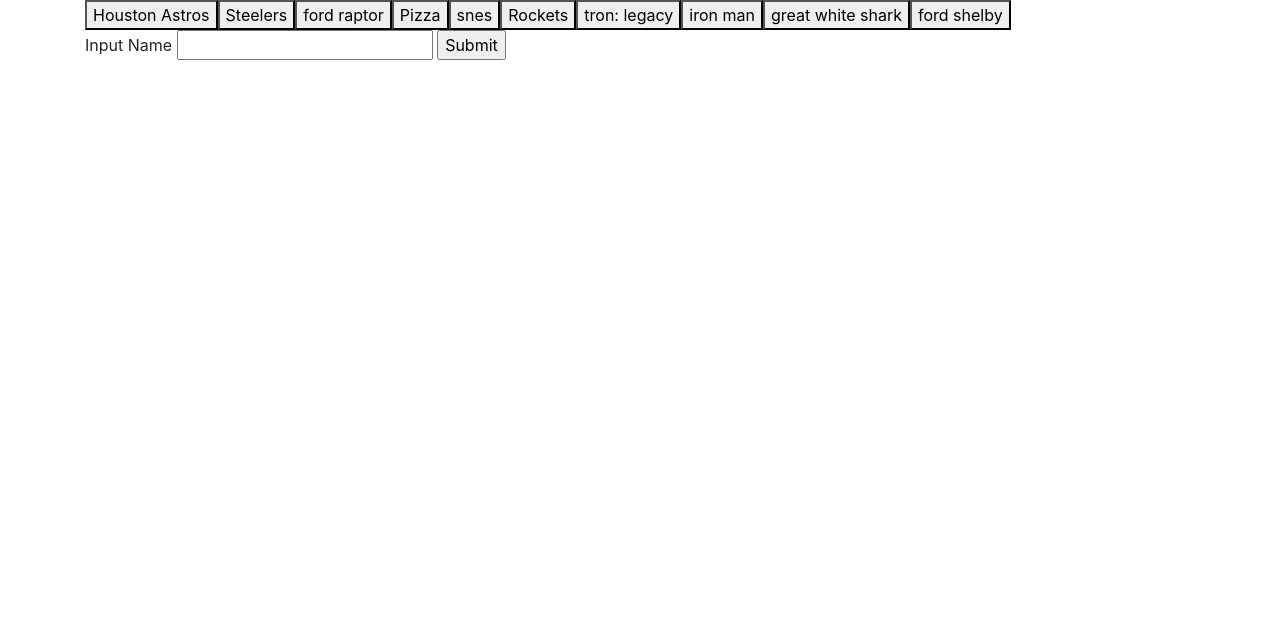
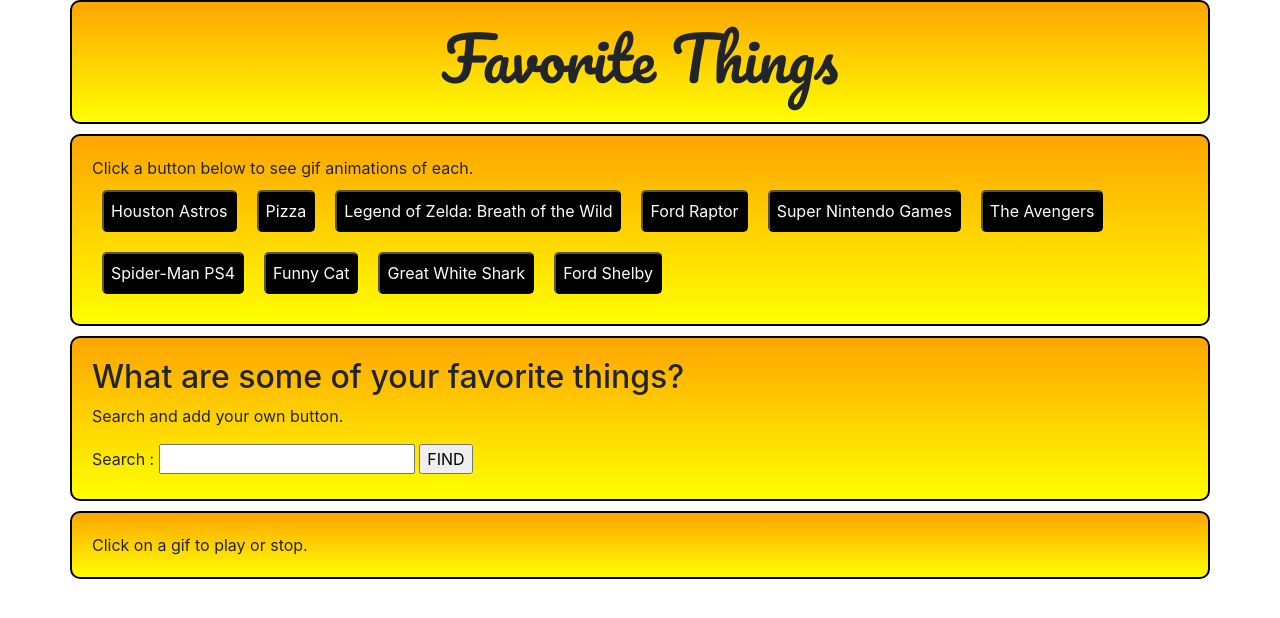
Before and after one commit to mig9tx/AJAX_Giphy_HW_06, a plain HTML site: page index.html in a window 1280 px wide. Drawn offline with nearby package versions, Linux system fonts and the light colour scheme.

Commit message:
minor styling

```diff
--- a/assets/css/style.css
+++ b/assets/css/style.css
@@ -0,0 +1,29 @@
+.myGifs{
+    margin: 10px;
+    vertical-align: -webkit-baseline-middle;
+}
+
+.container{
+    background-image: linear-gradient(orange,yellow);
+    border-radius: 10px;
+    border: 2px solid black;
+    padding: 20px;
+    margin-bottom: 10px;
+}
+
+button {
+    color: white;
+    background-color: black;
+    border-radius: 5px;
+    padding: 7px;
+    /* background-color: white; */
+}
+h1{
+    font-size: 60px;
+    font-family: 'Pacifico', cursive;
+    text-align: center;
+    color: linear-gradient(red, yellow);
+}
+.gif{
+    padding: 5px;
+}
--- a/assets/javascript/app.js
+++ b/assets/javascript/app.js
@@ -14,7 +14,9 @@ $(document).ready(function () {
             console.log(response.data)
             for (var i = 0; i < results.length; i++) {
                 if (results[i].rating !== "r" && results[i].rating !== "pg-13") {
-                    var gifImage = $("<img>");
+                    var gifImage = $("<img>Rating: "+ results[i].rating + "</img>");
+                    // var p = $("<p>");
+                    // p.text("Rating: " + results[i].rating);
                     gifImage.attr("src", results[i].images.fixed_height_still.url); //sets the source to the img element
                     gifImage.attr("data-still", results[i].images.fixed_height_still.url); //saves the data-still url as a value to the img element
                     gifImage.attr("data-animate", results[i].images.fixed_height.url); //saves the data-animate url as a value to the img element
@@ -28,7 +30,7 @@ $(document).ready(function () {
         return false;
     });
 
-    var gifs = ['Houston Astros', 'Steelers', 'ford raptor', 'Pizza', 'snes', 'Rockets', 'tron: legacy', 'iron man', 'great white shark', 'ford shelby']
+    var gifs = ['Houston Astros', 'Pizza','Legend of Zelda: Breath of the Wild', 'Ford Raptor', 'Super Nintendo Games', 'The Avengers', 'Spider-Man PS4', 'Funny Cat', 'Great White Shark', 'Ford Shelby']
     createButtons();
 
     function createButtons() {
@@ -50,11 +52,6 @@ $(document).ready(function () {
         var input = $("#submit-input").val().trim();
         gifs.push(input);
         createButtons();
-        // var b = $("<button>");
-        // b.addClass("myGifs")
-        //     .attr("data-name", input)
-        //     .text(input);
-        // $("#buttons").append(b);
         $("#submit-input").val('');
 
     });
--- a/index.html
+++ b/index.html
@@ -4,21 +4,34 @@
 <head>
     <meta charset="utf-8">
     <title>Giphy App</title>
-    <link rel="stylesheet" href="https://stackpath.bootstrapcdn.com/bootstrap/4.1.3/css/bootstrap.min.css" integrity="sha384-MCw98/SFnGE8fJT3GXwEOngsV7Zt27NXFoaoApmYm81iuXoPkFOJwJ8ERdknLPMO" crossorigin="anonymous">
+    <link rel="stylesheet" href="https://stackpath.bootstrapcdn.com/bootstrap/4.1.3/css/bootstrap.min.css" integrity="sha384-MCw98/SFnGE8fJT3GXwEOngsV7Zt27NXFoaoApmYm81iuXoPkFOJwJ8ERdknLPMO"
+        crossorigin="anonymous">
     <link rel="stylesheet" href="./assets/css/style.css">
     <script src="https://cdnjs.cloudflare.com/ajax/libs/jquery/3.2.1/jquery.min.js"></script>
     <script type="text/javascript" src="./assets/javascript/app.js"></script>
+    <link href="https://fonts.googleapis.com/css?family=Pacifico|VT323" rel="stylesheet">
 </head>
 
 <body>
     <div class="container">
+        <h1>Favorite Things</h1>
+    </div>
+    <div class="container">Click a button below to see gif animations of each.
         <div id="buttons"></div>
+    </div>
+    <div class="container">
         <form id="submit">
-        <label for="submit-input">Input Name</label>
+            <h2>What are some of your favorite things?</h2>
+            <p id="p1">Search and add your own button.</p>
+            <label for="submit-input">Search :</label>
             <input type="text" id="submit-input">
-        <input id="add-gif" type="submit">
+            <input id="add-gif" type="submit" value="FIND">
         </form>
+    </div>
+    <div class="container">Click on a gif to play or stop.
+        <div class="row">
             <div id="gifs"></div>
+        </div>
     </div>
 
 
```
Lines whose indentation alone changed are shown as unchanged.
